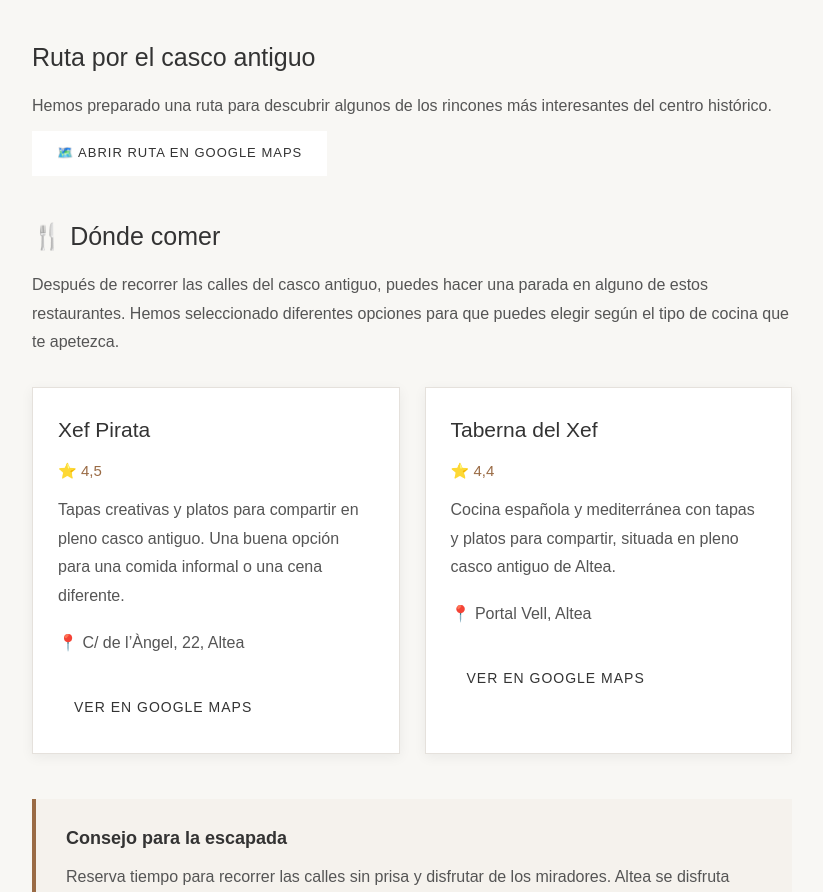
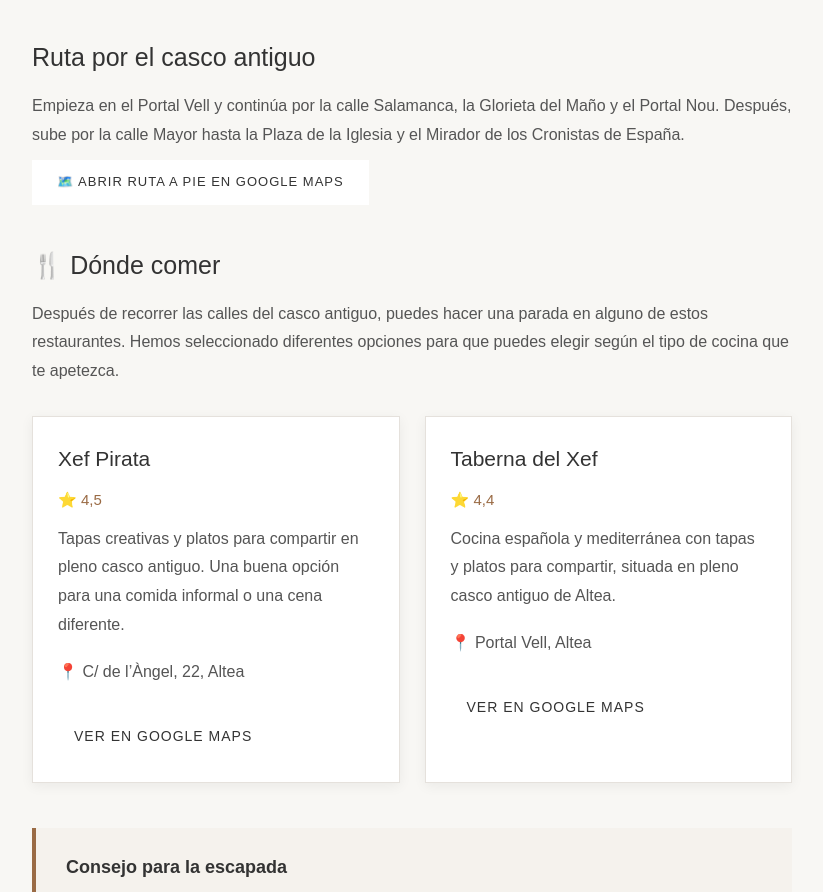
Before and after one commit to nereaBalibrea594/blog-escapadas, a plain HTML site: page altea.html in a window 1280 px wide. Shown: the part 1238-2130 px from the top of the page, without its empty margins (228-1051 px from the left). Drawn offline with Linux system fonts and the light colour scheme.

Commit message:
fix link altea and morella

```diff
--- a/altea.html
+++ b/altea.html
@@ -60,14 +60,16 @@
                  <!-- RUTA -->
                   <h3>Ruta por el casco antiguo</h3>
                   <p>
-                    Hemos preparado una ruta para descubrir algunos de los
-                    rincones más interesantes del centro histórico.
+                    Empieza en el Portal Vell y continúa por la calle Salamanca,
+                    la Glorieta del Maño y el Portal Nou. Después, sube por la
+                    calle Mayor hasta la Plaza de la Iglesia y el Mirador de los
+                    Cronistas de España.
                   </p>
 
-                  <a href="https://maps.app.goo.gl/kesZC7rw3KQzyhFw5"
+                  <a href="https://maps.app.goo.gl/kygM4WHBYPv4NB2S8"
                     class="button"
                     target="_blank">
-                    🗺️ Abrir ruta en Google Maps
+                    🗺️ Abrir ruta a pie en Google Maps
                   </a>
 
                   <!-- DONDE COMER-->
```
Also changed, not shown: morella.html (+2 -2 lines).
